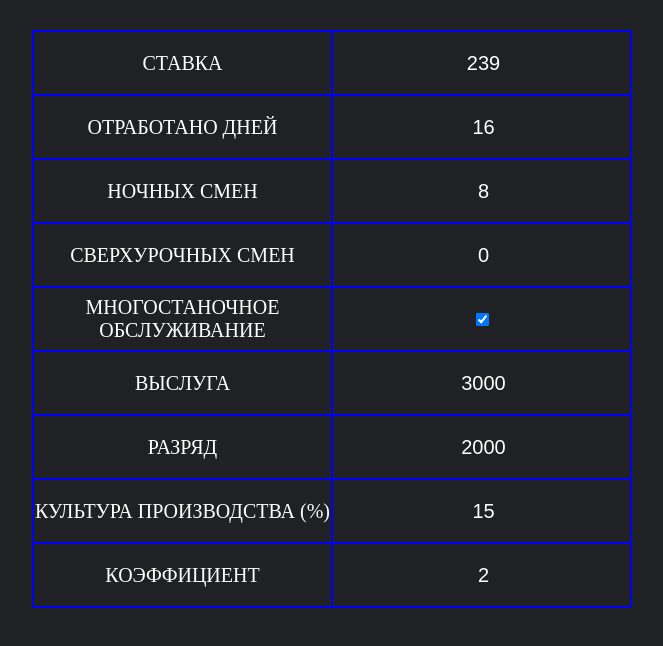
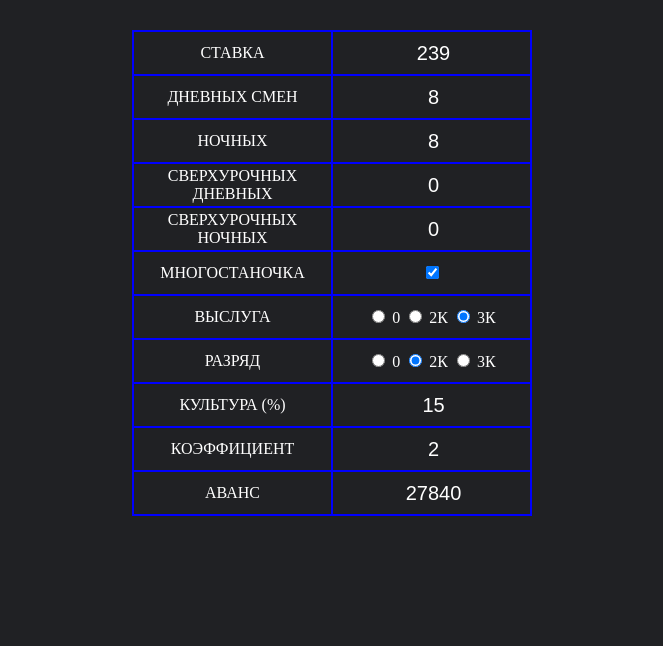
Before and after one commit to IuriiNikitin/RCalc, a plain HTML site: page index.html in a window 1280 px wide. Shown: the whole page, without its empty margins (308-971 px from the left). Drawn offline with Linux system fonts and the light colour scheme.

Commit message:
add some

```diff
--- a/index.html
+++ b/index.html
@@ -9,17 +9,32 @@
 </head>
 <body>
 <table>
-<tr><td>СТАВКА</td>     <td><input type="number" value="239"></td></tr>
-<tr><td>ОТРАБОТАНО ДНЕЙ</td>        <td><input type="number" value="16"></td></tr>
-<tr><td>НОЧНЫХ СМЕН</td>        <td><input type="number" value="8"></td></tr>
-<tr><td>СВЕРХУРОЧНЫХ СМЕН</td>      <td><input type="number" value="0"></td></tr>
-<tr><td>МНОГОСТАНОЧНОЕ ОБСЛУЖИВАНИЕ</td>        <td><input type="checkbox" checked="checked" ></td></tr>
-<tr><td>ВЫСЛУГА</td>        <td><input type="number" value="3000"></td></tr>
-<tr><td>РАЗРЯД</td>     <td><input type="number" value="2000"></td></tr>
-<tr><td>КУЛЬТУРА ПРОИЗВОДСТВА (%)</td>      <td><input type="number" value="15"></td></tr>
-<tr><td>КОЭФФИЦИЕНТ</td>        <td><input type="number" value="2"></td></tr>
+<tr><td>СТАВКА</td>     <td><input id="rate" type="number" value="239"></td></tr>
+<tr><td>ДНЕВНЫХ СМЕН</td>        <td><input id="md" type="number" value="8"></td></tr>
+<tr><td>НОЧНЫХ</td>        <td><input id="nd" type="number" value="8"></td></tr>
+<tr><td>СВЕРХУРОЧНЫХ ДНЕВНЫХ</td>      <td><input id="mowd" type="number" value="0"></td></tr>
+<tr><td>СВЕРХУРОЧНЫХ НОЧНЫХ</td>      <td><input id="nowd" type="number" value="0"></td></tr>
+<tr><td>МНОГОСТАНОЧКА</td>        <td><input id="ms" type="checkbox" checked></td></tr>
+
+<tr><td>ВЫСЛУГА</td>
+    <td>
+        <input name="lms" type="radio" value="0"> 0
+        <input name="lms" type="radio" value="2000"> 2К
+        <input name="lms" type="radio" value="3000" checked> 3К
+    </td></tr>
+
+<tr><td>РАЗРЯД</td>
+    <td>
+        <input name="lvl" type="radio" value="0"> 0
+        <input name="lvl" type="radio" value="2000" checked> 2К
+        <input name="lvl" type="radio" value="3000"> 3К
+    </td></tr>
+
+<tr><td>КУЛЬТУРА (%)</td>      <td><input id="cul" type="number" value="15"></td></tr>
+<tr><td>КОЭФФИЦИЕНТ</td>        <td><input  id="coe" type="number" value="2"></td></tr>
+<tr><td>АВАНС</td>        <td><input   id="prp" type="number" value="27840"></td></tr>
 </table>
 
-    <script>src="script.js"</script>
+    <script src="script.js"></script>
 </body>
 </html>
--- a/script.js
+++ b/script.js
@@ -0,0 +1,17 @@
+'use strict';
+
+const rate = document.getElementById("rate"), //Ставка
+    md = document.getElementById("md"), // Дневныые  смены
+    nd = document.getElementById("nd"), //Ночные смены
+    mowd = document.getElementById("mowd"), //Сверхурочные дневные
+    nowd = document.getElementById("nowd"), //Сверхурочные ночные
+    ms = document.getElementById("ms"), //Многостаночка
+    lms = document.getElementsByName("lms"), //Выслуга
+    lvl = document.getElementsByName("lvl"), //Разряд
+    cul = document.getElementById("cul"), //Культура
+    coe = document.getElementById("coe"), //Коэффициент
+    prp = document.getElementById("prp"); //Аванс
+
+
+
+const wt = (+md.value + +mowd.value) * 12 + (+nd.value + +nowd.value) * 10.7;
--- a/style.css
+++ b/style.css
@@ -1,6 +1,6 @@
 body {
     background-color: #202124;
-    font-size: 15pt;
+    font-size: 12pt;
     color: white;
 }
 
@@ -10,8 +10,8 @@ table {
     margin: auto;
     margin-top: 30px;
     border-collapse: collapse;
-    max-width: 600px;
-    width: 90%;
+    max-width: 400px;
+    width: 95%;
     caret-color: transparent;
 }
 
@@ -22,8 +22,10 @@ tr {
 td {
     border: 2px solid blue;
     width: 50%;
-    height: 60px;
+    height: 40px;
     text-align: center;
+    padding-left: 10px;
+    padding-right: 10px;
 }
 input[type="number"] {
     background: transparent;
```
